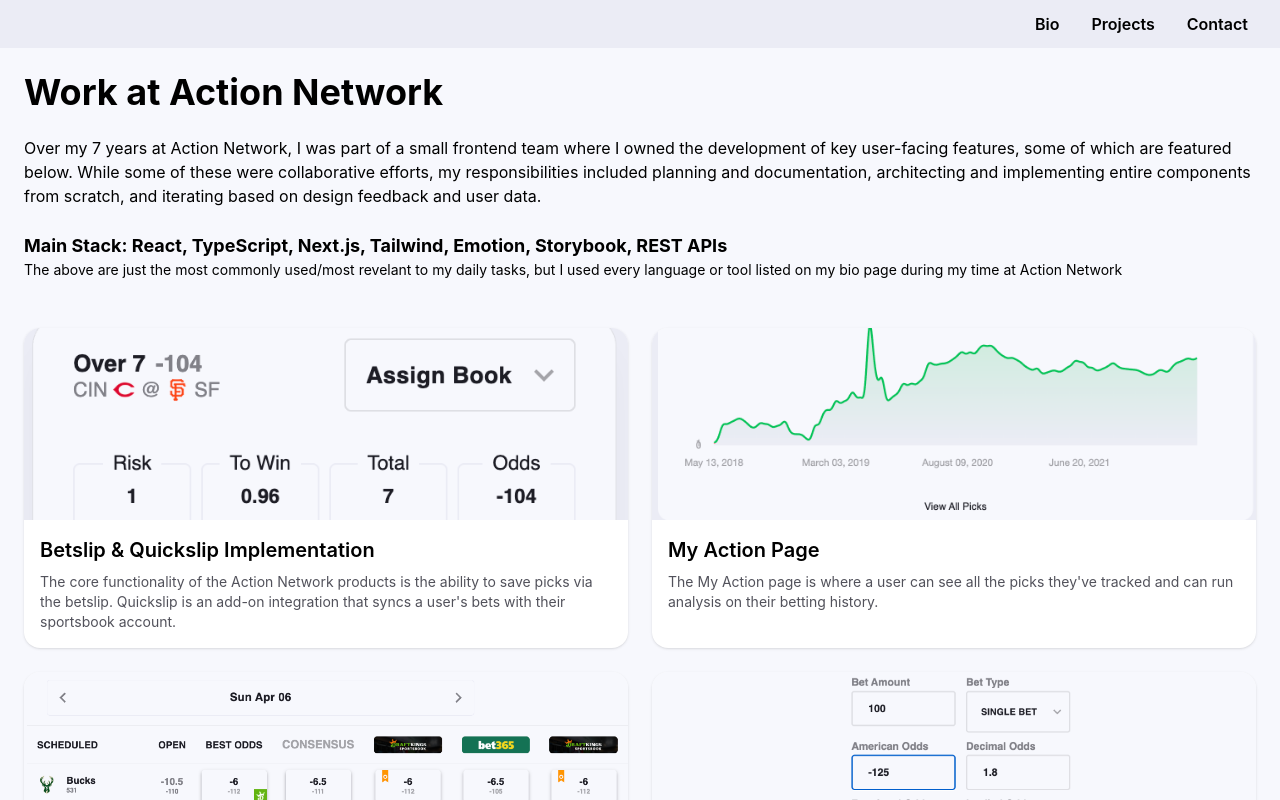
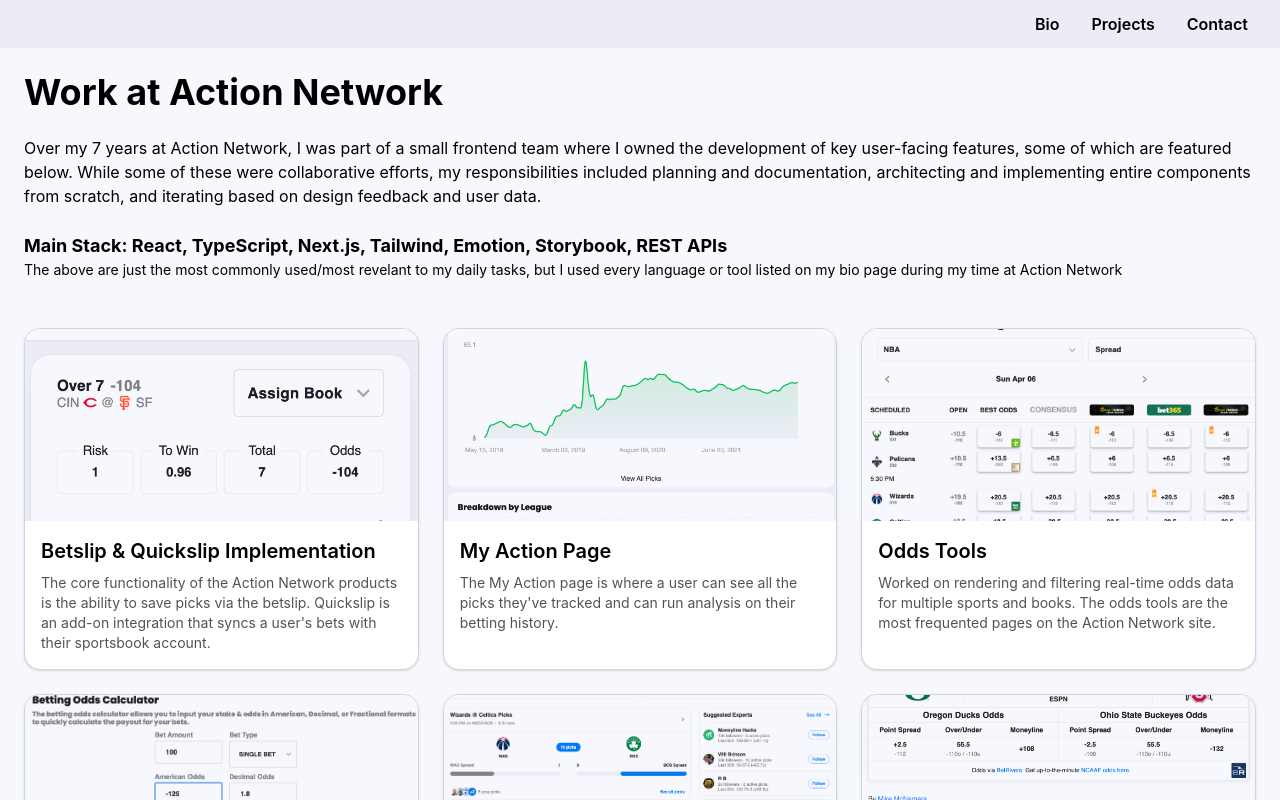
Before and after one commit to bosoxfan3/my-portfolio, a React (Create React App) app: page /#/projects in a window 1280 px wide. Shown: the top 800 px of the page. Built offline with nearby package versions, Linux system fonts and the light colour scheme.

Commit message:
add columns to project page, and border to project cards

```diff
--- a/src/components/project-card.tsx
+++ b/src/components/project-card.tsx
@@ -15,7 +15,7 @@
 }: FeatureCardProps) => (
     <Link
         to={route}
-        className="group block rounded-2xl shadow hover:shadow-lg transition overflow-hidden bg-white dark:bg-zinc-900"
+        className="group block border border-gray-300 rounded-2xl shadow hover:shadow-lg transition overflow-hidden bg-white dark:bg-zinc-900"
     >
         <img
             src={`${process.env.PUBLIC_URL}${image}`}
--- a/src/pages/projects/index.tsx
+++ b/src/pages/projects/index.tsx
@@ -20,7 +20,7 @@
             tasks, but I used every language or tool listed on my bio page
             during my time at Action Network
         </p>
-        <div className="grid md:grid-cols-2 gap-6">
+        <div className="grid md:grid-cols-2 lg:grid-cols-3 gap-6">
             <ProjectCard
                 title="Betslip & Quickslip Implementation"
                 image="/assets/betslip/main.png"
```
